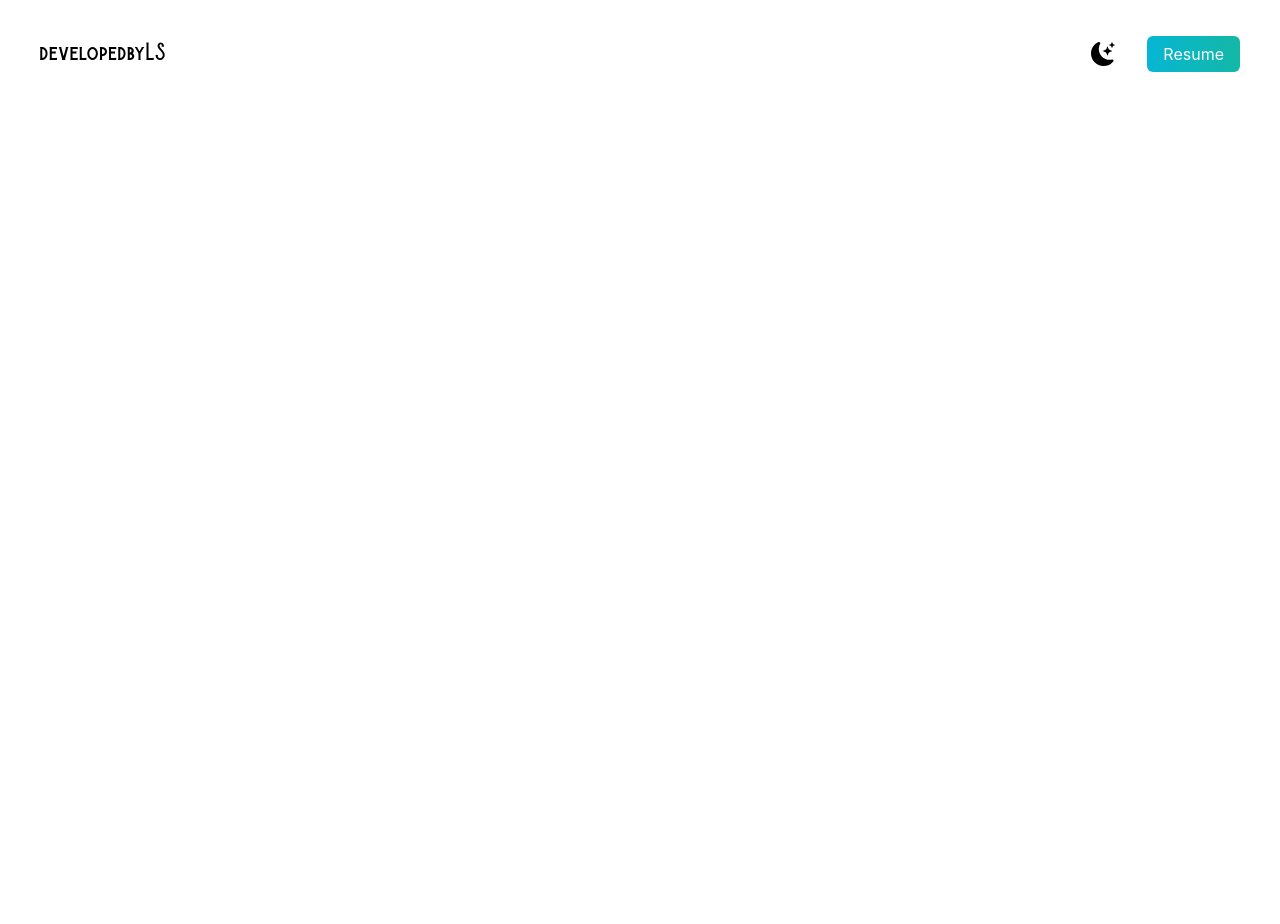
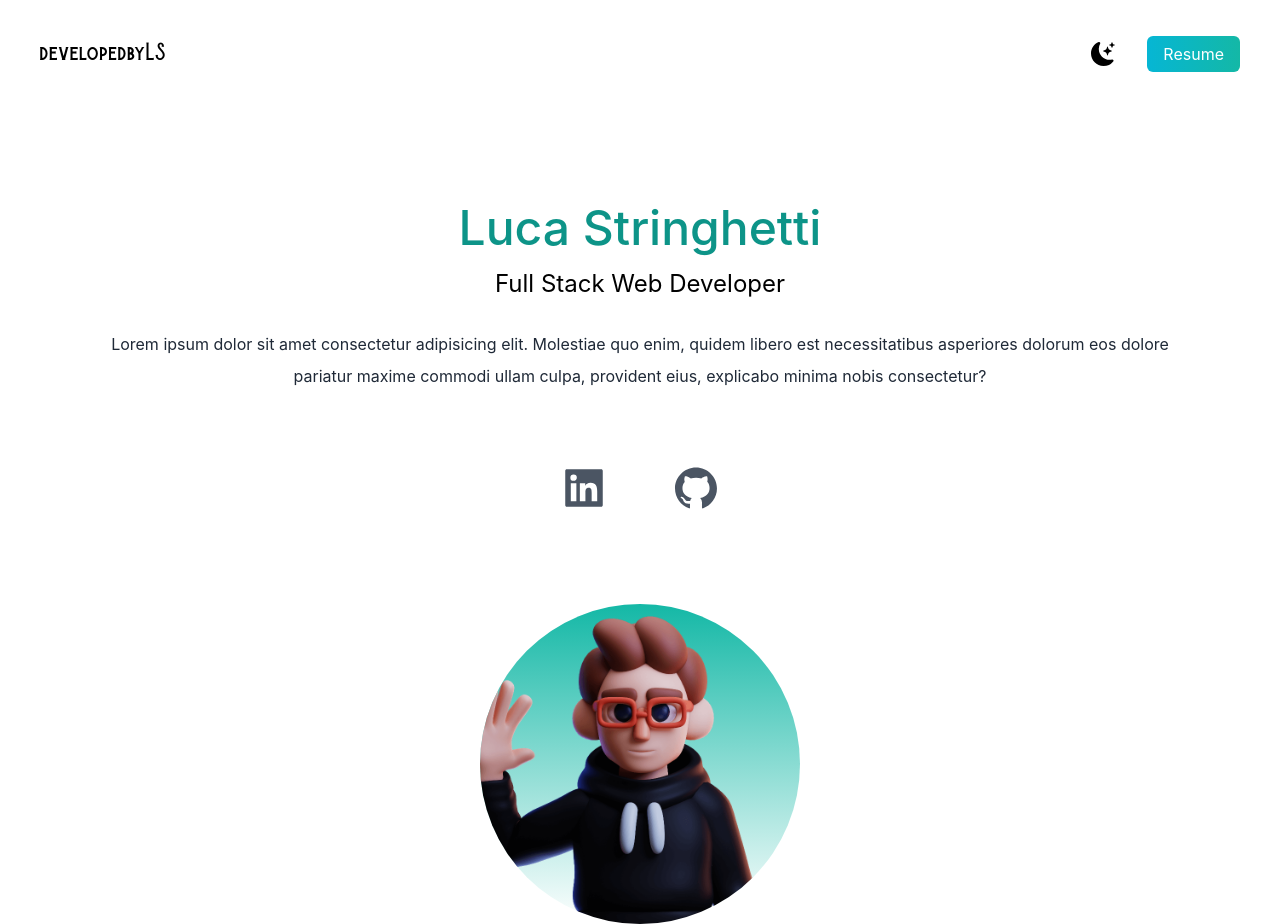
Before and after one commit to Quantumminded/my-portfolio, a Next.js app: page / in a window 1280 px wide. Before the commit the page ends 800 px from the top, so only its background shows below. Built offline with nearby package versions, Linux system fonts and the light colour scheme.

Commit message:
adding about me section and github&linkedin links

```diff
--- a/pages/index.js
+++ b/pages/index.js
@@ -1,5 +1,8 @@
 import Head from 'next/head';
 import {BsFillMoonStarsFill} from 'react-icons/bs';
+import {AiFillLinkedin, AiFillGithub} from 'react-icons/ai';
+import Image from 'next/image';
+import deved from '../public/dev-ed-wave.png';
 
 export default function Home() {
   return (
@@ -25,6 +28,18 @@ export default function Home() {
               </li>
             </ul>
           </nav>
+          <div className='text-center p-10'>
+            <h2 className='text-5xl py-2 text-teal-600 font-medium '>Luca Stringhetti</h2>
+            <h3 className='text-2xl py-2'>Full Stack Web Developer</h3>
+            <p className='text-md py-5 leading-8 text-gray-800'>Lorem ipsum dolor sit amet consectetur adipisicing elit. Molestiae quo enim, quidem libero est necessitatibus asperiores dolorum eos dolore pariatur maxime commodi ullam culpa, provident eius, explicabo minima nobis consectetur?</p>
+          </div>
+          <div className='text-5xl flex justify-center gap-16 py-3 text-gray-600'>
+            <a href="https://www.linkedin.com/in/lucastringhetti/"><AiFillLinkedin /></a>
+            <a href="https://github.com/Quantumminded"><AiFillGithub /></a>
+          </div>
+          <div className='relative mx-auto bg-gradient-to-b from-teal-500 rounded-full w-80 h-80 mt-20 overflow-hidden'>
+            <Image src={deved} layout='fill' objectFit='cover' />
+          </div>
         </section>
       </main>
     </div>
```
